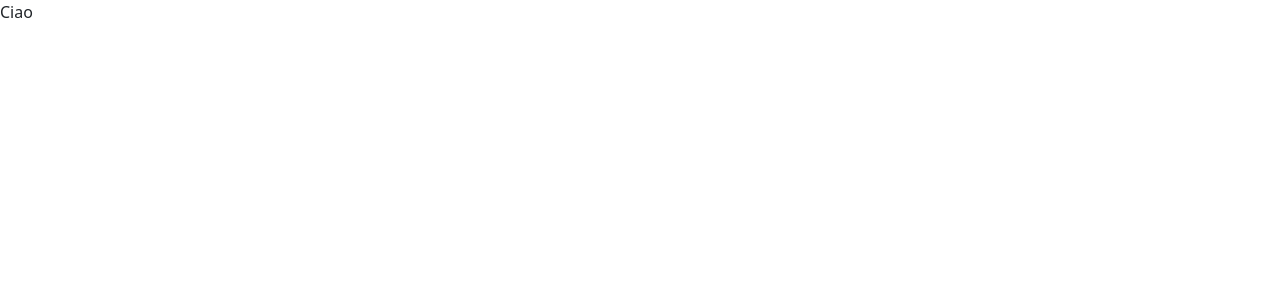
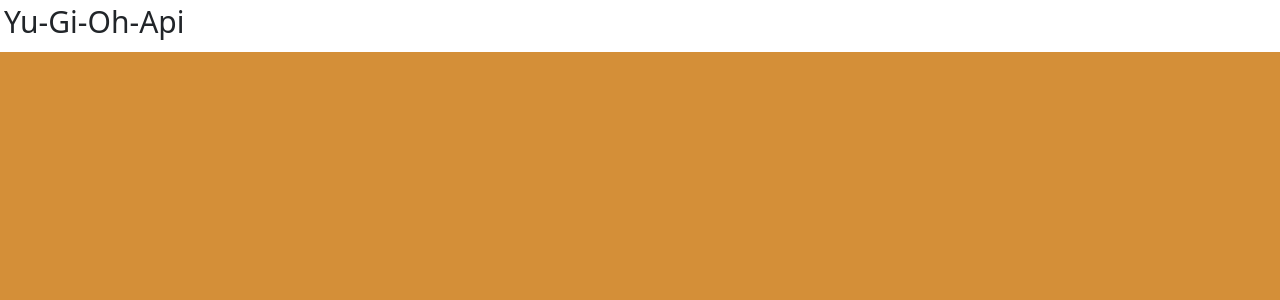
Before and after one commit to Francesco-Rianna/vite-yu-gi-oh, a Vue app: page / in a window 1280 px wide. Shown: the top 300 px of the page. Built offline with nearby package versions, Linux system fonts and the light colour scheme.

Commit message:
feat : add header and background color of page

```diff
--- a/src/App.vue
+++ b/src/App.vue
@@ -1,15 +1,24 @@
 <script >
+import AppHeader from './components/AppHeader.vue'
+export default {
+  components : {
+    AppHeader
+
+  }
+}
 
 </script>
 
 <template>
-  <div class="ms-container">
-    Ciao
-  </div>
+  <header>
+    <AppHeader></AppHeader>
+  </header>
+
+
 
 </template>
 
-<style scoped lang="scss">
+<style lang="scss">
 @use './style/generic' ;
 
 </style>
--- /dev/null
+++ b/src/components/AppHeader.vue
@@ -0,0 +1,20 @@
+<script>
+export default {
+    name : 'AppHeader'
+}
+</script>
+<template>
+    <div class="title p-1">
+        <h1>Yu-Gi-Oh-Api</h1>
+    </div>
+</template>
+
+<style scoped lang="scss">
+.title{
+
+    background-color: white;
+
+}h1 {
+    font-size: 30px;
+}
+</style>
--- a/src/style/generic.scss
+++ b/src/style/generic.scss
@@ -0,0 +1,3 @@
+body {
+    background-color: #d48f38;
+}
```
